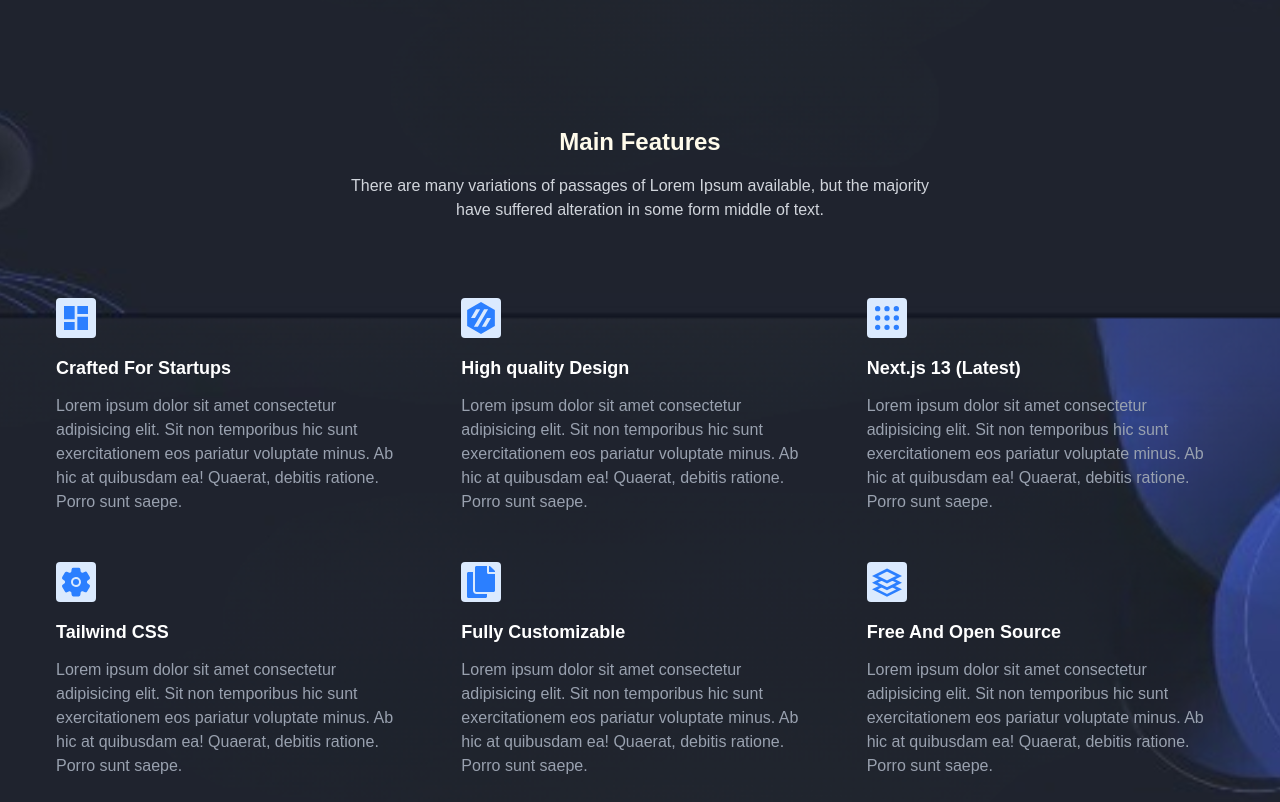
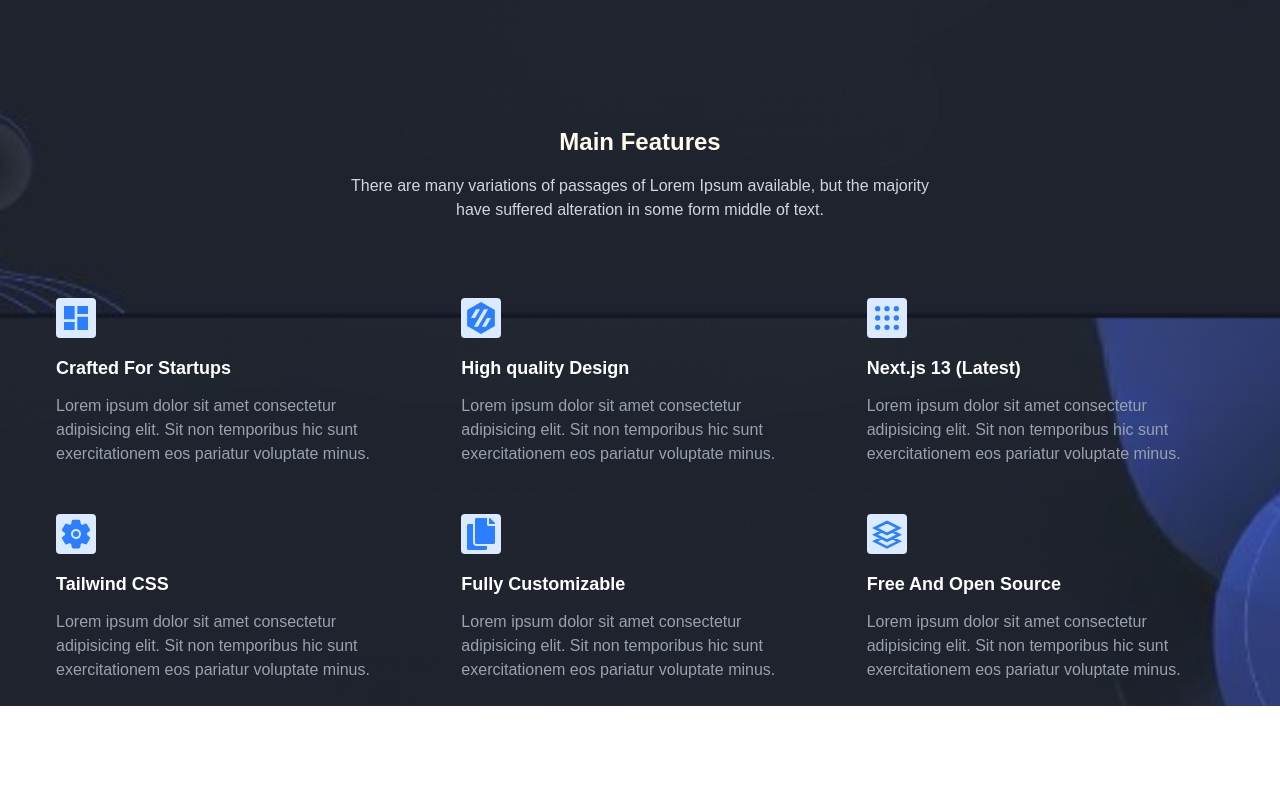
Before and after one commit to SulemanF954/firstproject, a Next.js app: page / in a window 1280 px wide. Shown: the part 482-1284 px from the top of the page. After the commit the page ends 1188 px from the top, so only its background shows below. Built offline with nearby package versions, Linux system fonts and the light colour scheme.

Commit message:
Manually Card convert to dynamic form

```diff
--- a/app/page.tsx
+++ b/app/page.tsx
@@ -1,102 +1,15 @@
 import NavBar from "@/components/NavBar";
 import Hero from "@/components/Hero";
-import { MdDashboard } from "react-icons/md";
-import { IoSettings } from "react-icons/io5";
-import { TbGridDots } from "react-icons/tb";
-import { SiVorondesign } from "react-icons/si";
-import { GrResources } from "react-icons/gr";
-import { FaCopy } from "react-icons/fa";
+import Main from "@/components/Main";
+
 
 export default function Home() {
   return (
     <div className="bg-[url('/Image/image.jpg')] min-h-screen sm:p-2 bg-cover bg-center bg-no-repeat bg-fixed font-[var(--font-geist-sans)]">
       <NavBar />
       <Hero />
-      <div className="flex justify-center items-center">
-        <div className="text-center bg-transparent p-2 rounded">
-          <h2 className="text-2xl text-amber-50 font-bold mb-4">
-            Main Features
-          </h2>
-          <p className="text-gray-300 w-150 mb-1">
-            There are many variations of passages of Lorem Ipsum available, but
-            the majority have suffered alteration in some form middle of text.
-          </p>
-        </div>
-      </div>
-      <div className="flex justify-center items-center mt-8 mx-8">
-        <div className="grid grid-cols-1 md:grid-cols-3 gap-4 mt-4">
-          <div className="bg-transparent p-4 rounded hover:shadow-lg transition-shadow duration-300">
-            <MdDashboard className="w-10 h-10 p-1 rounded bg-blue-100 mb-4 text-blue-500 text-5xl" />
-            <h3 className="text-lg font-semibold text-white">
-              Crafted For Startups
-            </h3>
-            <p className="text-gray-400 mt-3">
-              Lorem ipsum dolor sit amet consectetur adipisicing elit. Sit non
-              temporibus hic sunt exercitationem eos pariatur voluptate minus.
-              Ab hic at quibusdam ea! Quaerat, debitis ratione. Porro sunt
-              saepe.
-            </p>
-          </div>
-          <div className="bg-transparent p-4 rounded">
-            <SiVorondesign className="w-10 h-10 p-1 rounded bg-blue-100 mb-4 text-blue-500" />
-            <h3 className="text-lg font-semibold text-white">
-              High quality Design
-            </h3>
-            <p className="text-gray-400 mt-3">
-              Lorem ipsum dolor sit amet consectetur adipisicing elit. Sit non
-              temporibus hic sunt exercitationem eos pariatur voluptate minus.
-              Ab hic at quibusdam ea! Quaerat, debitis ratione. Porro sunt
-              saepe.
-            </p>
-          </div>
-          <div className="bg-transparent p-4 rounded ">
-            <TbGridDots className="w-10 h-10 p-1 rounded bg-blue-100 mb-4 text-blue-500 text-5xl" />
-            <h3 className="text-lg font-semibold text-white">
-              Next.js 13 (Latest)
-            </h3>
-            <p className="text-gray-400 mt-3">
-              Lorem ipsum dolor sit amet consectetur adipisicing elit. Sit non
-              temporibus hic sunt exercitationem eos pariatur voluptate minus.
-              Ab hic at quibusdam ea! Quaerat, debitis ratione. Porro sunt
-              saepe.
-            </p>
-          </div>
-          <div className="bg-transparent p-4 rounded ">
-            <IoSettings className="w-10 h-10 p-1 rounded bg-blue-100 mb-4 text-blue-500" />
-            <h3 className="text-lg font-semibold text-white">Tailwind CSS</h3>
-            <p className="text-gray-400 mt-3">
-              Lorem ipsum dolor sit amet consectetur adipisicing elit. Sit non
-              temporibus hic sunt exercitationem eos pariatur voluptate minus.
-              Ab hic at quibusdam ea! Quaerat, debitis ratione. Porro sunt
-              saepe.
-            </p>
-          </div>
-          <div className="bg-transparent p-4 rounded ">
-            <FaCopy className="w-10 h-10 p-1 rounded bg-blue-100 mb-4 text-blue-500" />
-            <h3 className="text-lg font-semibold text-white">
-              Fully Customizable
-            </h3>
-            <p className="text-gray-400 mt-3">
-              Lorem ipsum dolor sit amet consectetur adipisicing elit. Sit non
-              temporibus hic sunt exercitationem eos pariatur voluptate minus.
-              Ab hic at quibusdam ea! Quaerat, debitis ratione. Porro sunt
-              saepe.
-            </p>
-          </div>
-          <div className="bg-transparent p-4 rounded ">
-            <GrResources className="w-10 h-10 p-1 rounded bg-blue-100 mb-4 text-blue-500" />
-            <h3 className="text-lg font-semibold text-white">
-              Free And Open Source
-            </h3>
-            <p className="text-gray-400 mt-3">
-              Lorem ipsum dolor sit amet consectetur adipisicing elit. Sit non
-              temporibus hic sunt exercitationem eos pariatur voluptate minus.
-              Ab hic at quibusdam ea! Quaerat, debitis ratione. Porro sunt
-              saepe.
-            </p>
-          </div>
-        </div>
-      </div>
+     <Main />
+
     </div>
   );
 }
--- a/components/Main.tsx
+++ b/components/Main.tsx
@@ -1,11 +1,75 @@
+"use client"
 import React from 'react'
+import { FaCopy } from 'react-icons/fa'
+import { GrResources } from 'react-icons/gr'
+import { IoSettings } from 'react-icons/io5'
+import { MdDashboard } from 'react-icons/md'
+import { SiVorondesign } from 'react-icons/si'
+import { TbGridDots } from 'react-icons/tb'
+import Card, { CardProps } from './card'
+
+const cardData: CardProps[] = [
+  {
+    Icon: MdDashboard,
+    title: 'Crafted For Startups',
+    description:
+      'Lorem ipsum dolor sit amet consectetur adipisicing elit. Sit non temporibus hic sunt exercitationem eos pariatur voluptate minus.',
+  },
+  {
+    Icon: SiVorondesign,
+    title: 'High quality Design',
+    description:
+      'Lorem ipsum dolor sit amet consectetur adipisicing elit. Sit non temporibus hic sunt exercitationem eos pariatur voluptate minus.',
+  },
+  {
+    Icon: TbGridDots,
+    title: 'Next.js 13 (Latest)',
+    description:
+      'Lorem ipsum dolor sit amet consectetur adipisicing elit. Sit non temporibus hic sunt exercitationem eos pariatur voluptate minus.',
+  },
+  {
+    Icon: IoSettings,
+    title: 'Tailwind CSS',
+    description:
+      'Lorem ipsum dolor sit amet consectetur adipisicing elit. Sit non temporibus hic sunt exercitationem eos pariatur voluptate minus.',
+  },
+  {
+    Icon: FaCopy,
+    title: 'Fully Customizable',
+    description:
+      'Lorem ipsum dolor sit amet consectetur adipisicing elit. Sit non temporibus hic sunt exercitationem eos pariatur voluptate minus.',
+  },
+  {
+    Icon: GrResources,
+    title: 'Free And Open Source',
+    description:
+      'Lorem ipsum dolor sit amet consectetur adipisicing elit. Sit non temporibus hic sunt exercitationem eos pariatur voluptate minus.',
+  },
+];
 
 const Main = () => {
   return (
-    <>
-
-  </>
+    <div>
+     <div className="flex justify-center items-center">
+        <div className="text-center bg-transparent p-2 rounded">
+          <h2 className="text-2xl text-amber-50 font-bold mb-4">
+            Main Features
+          </h2>
+          <p className="text-gray-300 w-150 mb-1">
+            There are many variations of passages of Lorem Ipsum available, but
+            the majority have suffered alteration in some form middle of text.
+          </p>
+        </div>
+      </div>
+      <div className="flex justify-center items-center mt-8 mx-8">
+      <div className="grid grid-cols-1 md:grid-cols-3 gap-4 mt-4">
+       {cardData.map((item) => (
+        <Card Icon={item.Icon} description={item.description} title={item.title}/>
+       ))}
+       </div>
+      </div>
+  </div>
   )
 }
 
-export default Main
+export default Main;
--- /dev/null
+++ b/components/card.tsx
@@ -0,0 +1,23 @@
+import React from "react";
+
+export interface CardProps {
+  Icon: React.ElementType;
+  title: string;
+  description: string;
+}
+
+function Card({ Icon, title, description }: CardProps) {
+  return (
+    <div>
+      <div className="">
+        <div className="bg-transparent p-4 rounded hover:shadow-lg transition-shadow duration-300">
+          <Icon className="w-10 h-10 p-1 rounded bg-blue-100 mb-4 text-blue-500 text-5xl" />
+          <h3 className="text-lg font-semibold text-white">{title}</h3>
+          <p className="text-gray-400 mt-3">{description}</p>
+        </div>
+      </div>
+    </div>
+  );
+}
+
+export default Card;
```
